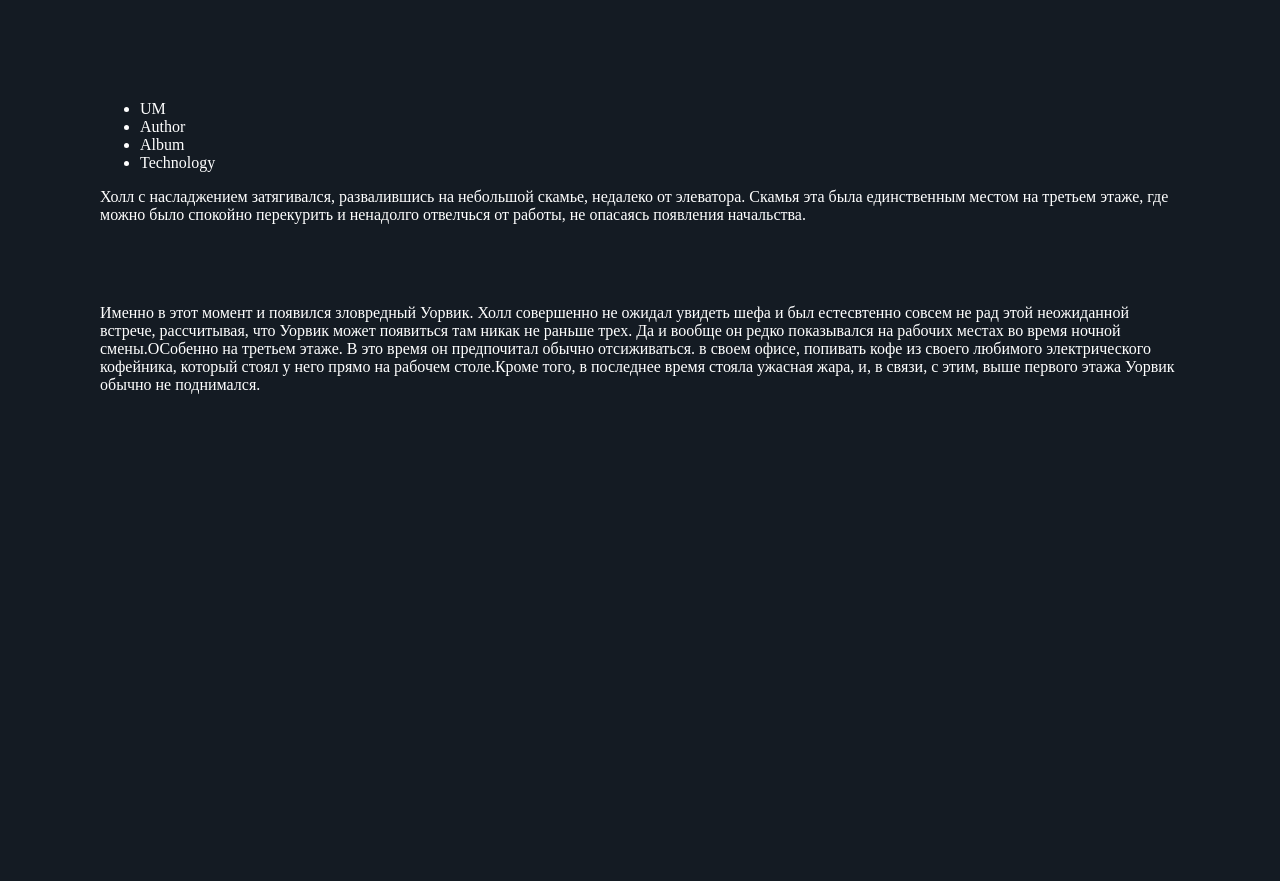
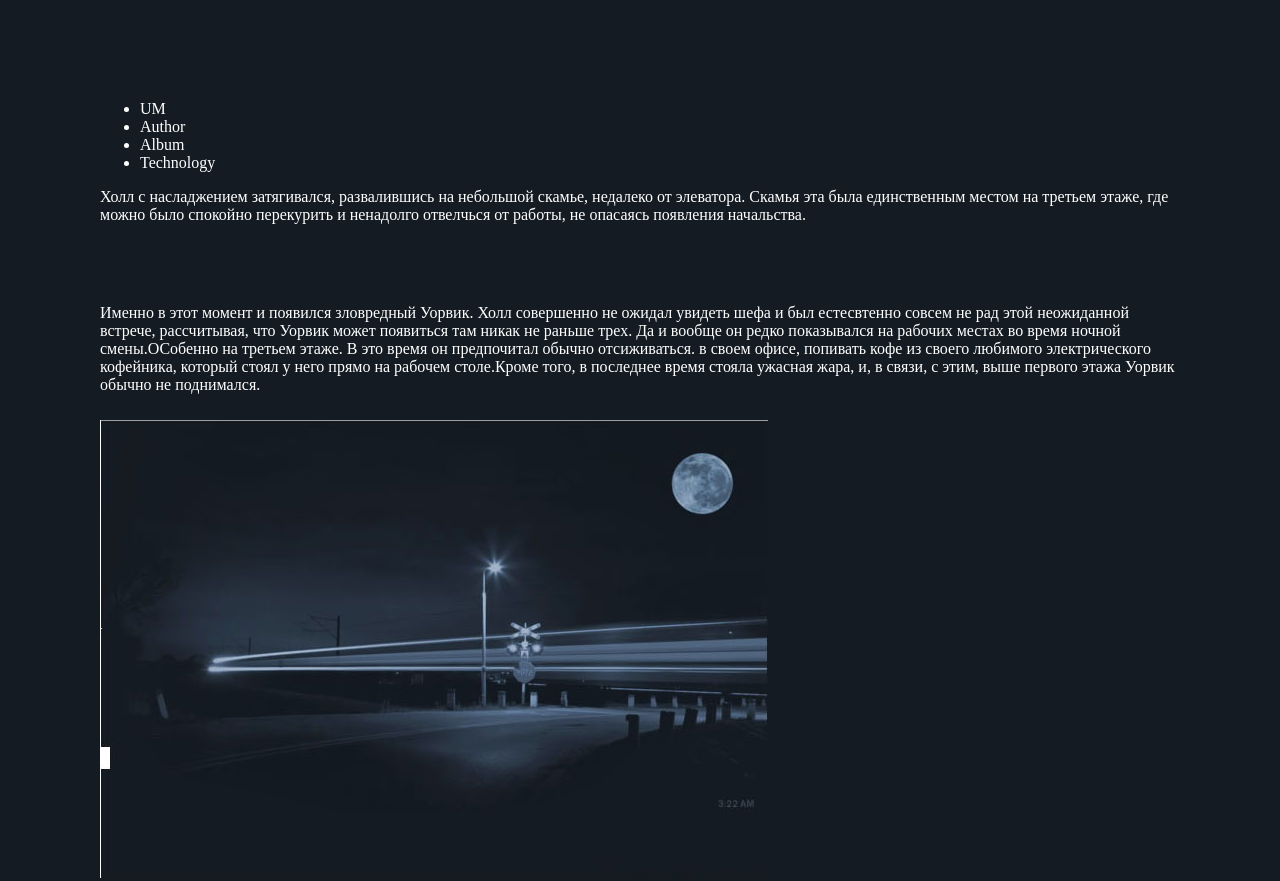
Before and after one commit to senjahzz/shapitolsherilist.github.io, a plain HTML site: page index.html in a window 1280 px wide. Before the commit the page ends 800 px from the top, so only its background shows below. Drawn offline with Linux system fonts and the light colour scheme.

Commit message:
Update index.html

```diff
--- a/index.html
+++ b/index.html
@@ -25,7 +25,7 @@
  прямо на рабочем столе.Кроме того, в последнее время стояла ужасная жара, и, в связи, с этим, выше первого этажа
  Уорвик обычно не поднимался.
  </p>
- <img src= ""
+ <img src= "https://github.com/senjahzz/shapitolsherilist.github.io/blob/master/simplemoon.jpg"></img>
 <div = id "footer">
 
 <div>
```
